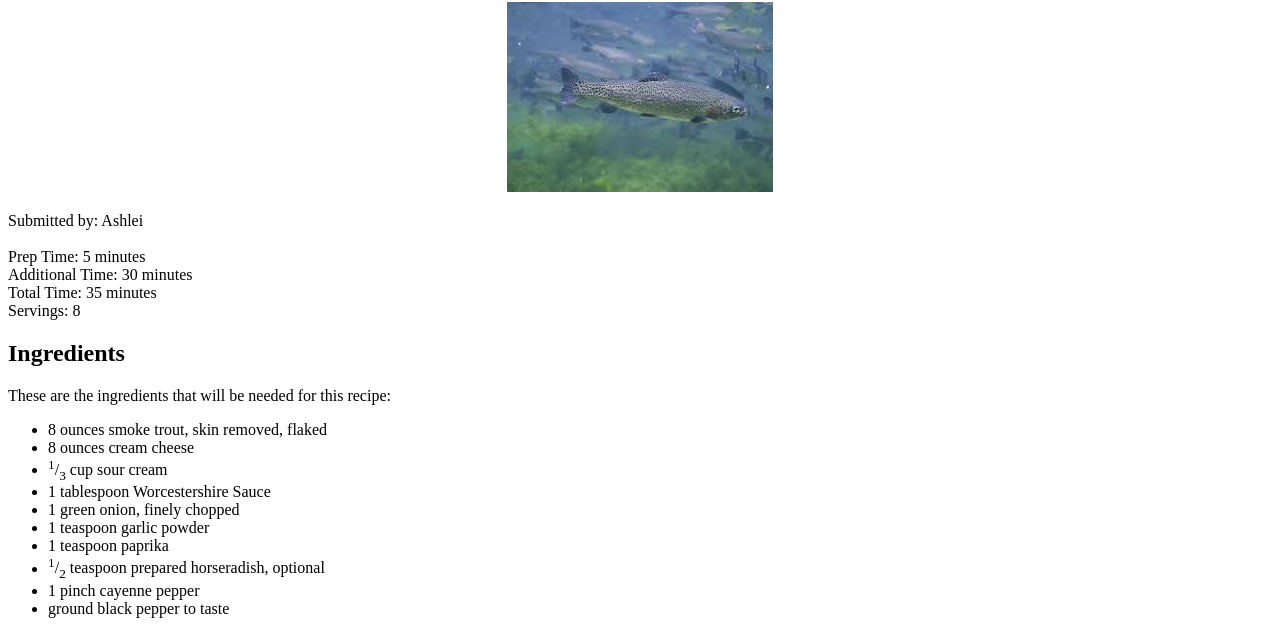
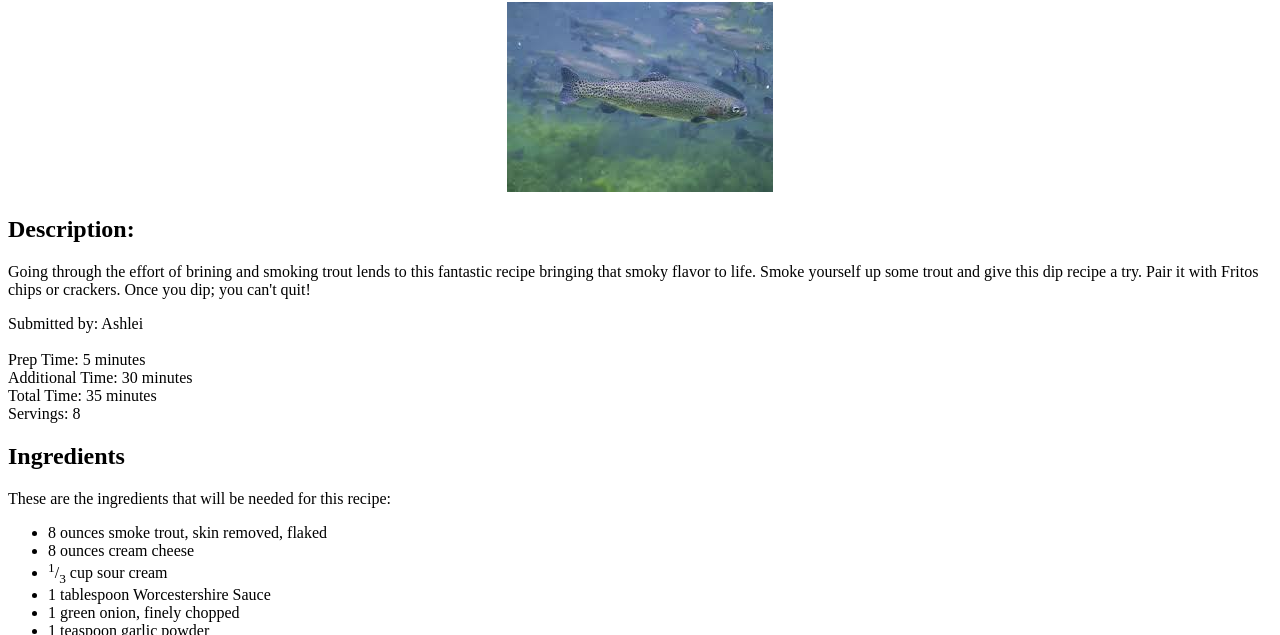
Before and after one commit to mechaneer31/odin-recipes, a plain HTML site: page recipes/smoked-trout-recipe.html in a window 1280 px wide. Shown: the part 104-739 px from the top of the page. Drawn offline with Linux system fonts and the light colour scheme.

Commit message:
cont: add description recipe subpages
Added a description to all 3 recipe subpages.

```diff
--- a/recipes/smoked-trout-recipe.html
+++ b/recipes/smoked-trout-recipe.html
@@ -13,6 +13,10 @@
 
     <center><img src="../images/trout.jpeg"></center>
 
+    <h2>Description:</h2>
+    <p>
+        Going through the effort of brining and smoking trout lends to this fantastic recipe bringing that smoky flavor to life.  Smoke yourself up some trout and give this dip recipe a try.  Pair it with Fritos chips or crackers.  Once you dip; you can't quit!
+    </p>
 
     <p>
         Submitted by: Ashlei<br/><br/>
```
Also changed, not shown: recipes/cast-iron-fajitas.html (+4 -0 lines), recipes/garlic-shrimp-tortellini.html (+6 -0 lines).
